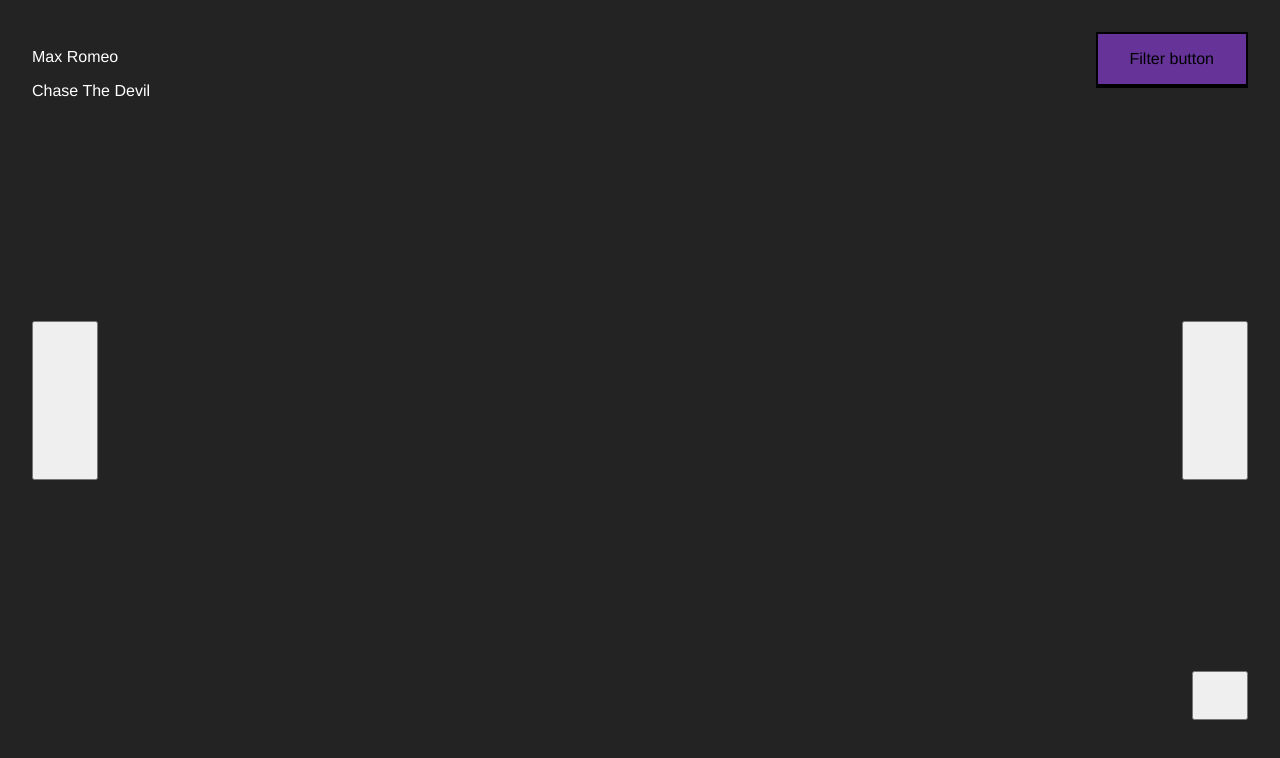
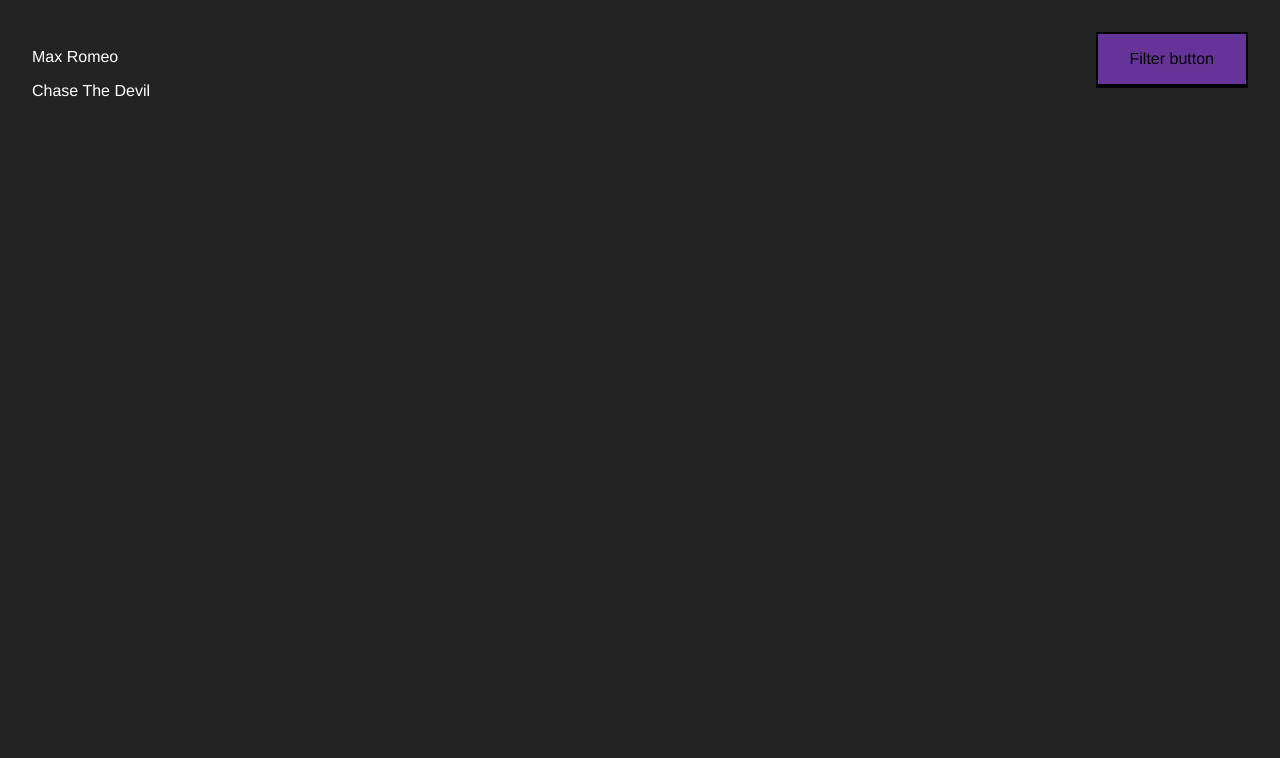
Before and after one commit to yrstyre/reggae-button, a React app: page /WpIAc9by5iU in a window 1280 px wide. Shown: the top 758 px of the page. Built offline with nearby package versions, Linux system fonts and the light colour scheme.

Commit message:
Adds svg component for svg icons

```diff
--- a/package.json
+++ b/package.json
@@ -57,6 +57,7 @@
     "postcss-loader": "^2.1.5",
     "sass-loader": "^7.0.3",
     "style-loader": "^0.21.0",
+    "svg-sprite-loader": "^3.8.0",
     "webpack": "^4.12.0",
     "webpack-cli": "^3.0.4",
     "webpack-dev-server": "^3.1.4",
--- a/scripts/Player.jsx
+++ b/scripts/Player.jsx
@@ -2,6 +2,7 @@ import React from 'react';
 import { connect } from 'react-redux';
 import PropTypes from 'prop-types';
 import { setCurrentSong } from './actions';
+import SVGIcon from './SVGIcon.jsx';
 
 class Player extends React.Component {
   constructor (props) {
@@ -131,25 +132,6 @@ class Player extends React.Component {
   render () {
     return (
       <div>
-        {/* TODO: move svg to separate file */}
-        {/* <svg xmlns="http://www.w3.org/2000/svg" style="display: none;">
-          <symbol id="skip-arrow" xmlns="http://www.w3.org/2000/svg" xmlns:xlink="http://www.w3.org/1999/xlink"
-              viewBox="0 0 42 42" xml:space="preserve">
-                  <path d="M35.965,0.114c-0.329-0.171-0.726-0.148-1.033,0.063L7.5,19.095V1c0-0.553-0.448-1-1-1s-1,0.447-1,1v40c0,0.553,0.448,1,1,1
-                  s1-0.447,1-1V22.905l27.432,18.919C35.103,41.94,35.301,42,35.5,42c0.159,0,0.319-0.038,0.465-0.114
-                  C36.294,41.713,36.5,41.372,36.5,41V1C36.5,0.628,36.294,0.287,35.965,0.114z"/>
-          </symbol>
-          <symbol id="svg-pause" xmlns="http://www.w3.org/2000/svg" xmlns:xlink="http://www.w3.org/1999/xlink"
-              viewBox="0 0 535.578 535.578" xml:space="preserve">
-              <g>
-                  <path d="M231.6,516.278c0,10.658-8.641,19.3-19.3,19.3H106.15c-10.659,0-19.3-8.641-19.3-19.3V19.3
-                      c0-10.659,8.641-19.3,19.3-19.3h106.15c10.659,0,19.3,8.641,19.3,19.3V516.278z"/>
-                  <path d="M448.728,516.278c0,10.658-8.641,19.3-19.3,19.3h-106.15c-10.659,0-19.3-8.641-19.3-19.3V19.3
-                      c0-10.659,8.641-19.3,19.3-19.3h106.15c10.659,0,19.3,8.641,19.3,19.3V516.278z"/>
-              </g>
-          </symbol>
-        </svg> */}
-
         <div className="player">
           <div className="player__inner">
             <div id="player"></div>
@@ -158,13 +140,13 @@ class Player extends React.Component {
         <div className="controls">
           <div className="controls__inner">
             <button className="controls__prev-button" onClick={this.handlePreviousButton}>
-              <svg className="skip-arrow left"><use xlinkHref="#skip-arrow" /></svg>
+              <SVGIcon name="svg-arrow" className="icon--svg-arrow" />
             </button>
             <button className="controls__next-button" onClick={this.handleNextButton}>
-              <svg className="skip-arrow right"><use xlinkHref="#skip-arrow" /></svg>
+              <SVGIcon name="svg-arrow" className="icon--svg-arrow icon--svg-arrow-right" />
             </button>
             <button className="controls__pause-button" onClick={this.handlePauseButton}>
-              <svg className="svg-pause"><use xlinkHref="#svg-pause" /></svg>
+              <SVGIcon name="svg-pause" className="icon--svg-pause" />
             </button>
             <button className="btn btn--purple controls__filter-button" onClick={this.handleFilterButton}>
               Filter button
--- /dev/null
+++ b/scripts/SVGIcon.jsx
@@ -0,0 +1,20 @@
+import React from 'react';
+import PropTypes from 'prop-types';
+import '../assets/icons.svg';
+
+const SVGIcon = props => (
+  <svg className={`icon ${props.className}`}>
+    <use xlinkHref={`#icons_${props.name}`} />
+  </svg>
+);
+
+SVGIcon.defaultProps = {
+  className: ''
+};
+
+SVGIcon.propTypes = {
+  className: PropTypes.string,
+  name: PropTypes.string.isRequired
+};
+
+export default SVGIcon;
--- a/style/button.scss
+++ b/style/buttons.scss
@@ -1,3 +1,8 @@
+button {
+  background: none;
+  border: none;
+}
+
 .btn {
   background: none;
   border: 2px solid;
--- /dev/null
+++ b/style/icons.scss
@@ -0,0 +1,25 @@
+.icon {
+  &--svg-arrow {
+    cursor: pointer;
+    width: 50px;
+    height: 50px;
+
+    use {
+      fill: $white;
+    }
+  }
+
+  &--svg-arrow-right {
+    transform: rotate(180deg);
+  }
+
+  &--svg-pause {
+    cursor: pointer;
+    height: 40px;
+    width: 40px;
+  }
+
+  use {
+    fill: $white;
+  }
+}
--- a/style/style.scss
+++ b/style/style.scss
@@ -1,5 +1,6 @@
 @import './colors.scss';
-@import './button.scss';
+@import './buttons.scss';
+@import './icons.scss';
 
 html {
     box-sizing: border-box;
@@ -89,30 +90,6 @@ html {
   }
 }
 
-// ICONS
-.skip-arrow {
-  cursor: pointer;
-  width: 50px;
-
-  use {
-    fill: white;
-  }
-
-  &.right {
-    transform: rotate(180deg);
-  }
-}
-
-.svg-pause {
-  cursor: pointer;
-  height: 40px;
-  width: 40px;
-
-  use {
-    fill: white;
-  }
-}
-
 $extra-small: "only screen and (max-width: 768px)";
 $small: "only screen and (min-width: 769px) and (max-width: 991px)";
 
--- a/webpack.config.base.js
+++ b/webpack.config.base.js
@@ -8,6 +8,10 @@ module.exports = {
         query: {
           presets: ['es2015', 'react']
         }
+      },
+      {
+        test: /\.svg$/,
+        loader: 'svg-sprite-loader'
       }
     ]
   }
```
Also changed, not shown: assets/icons.svg (added).
